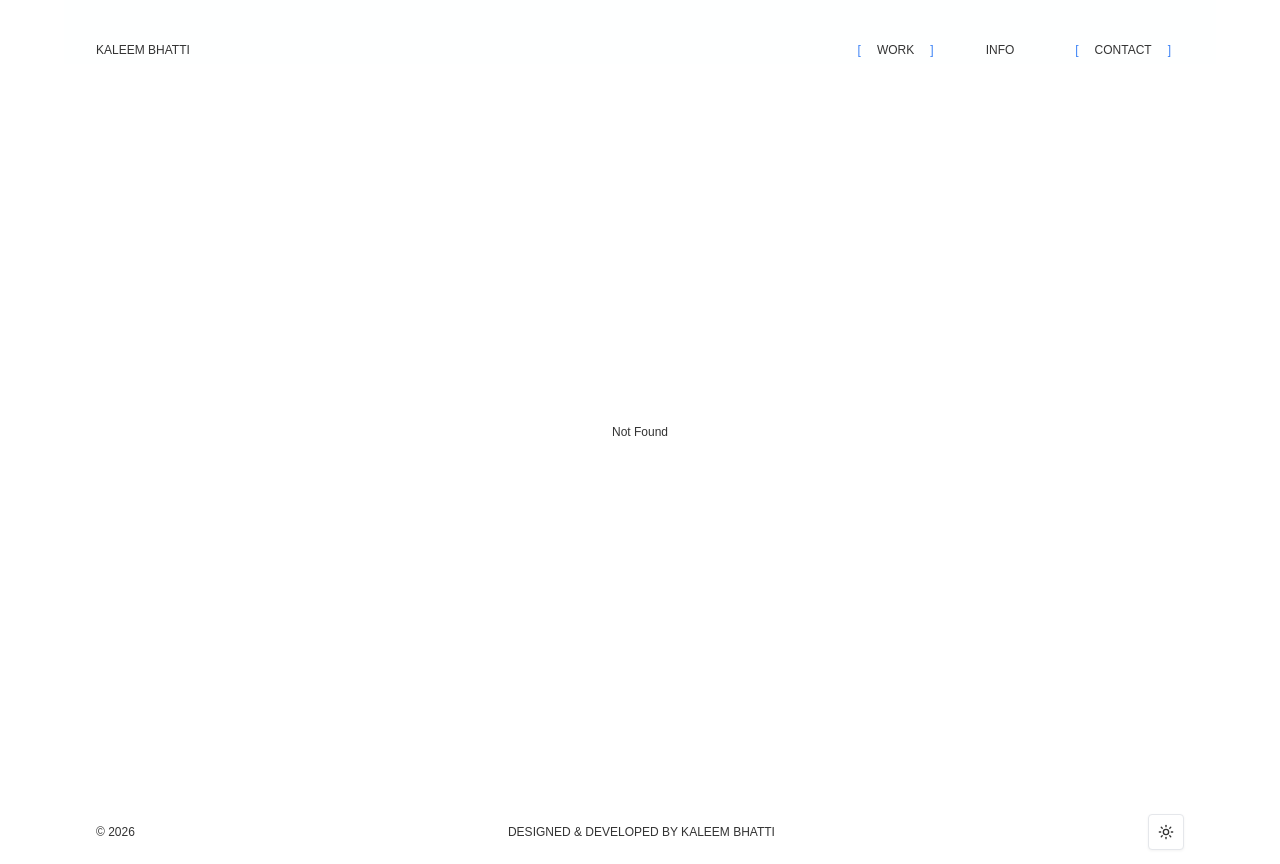
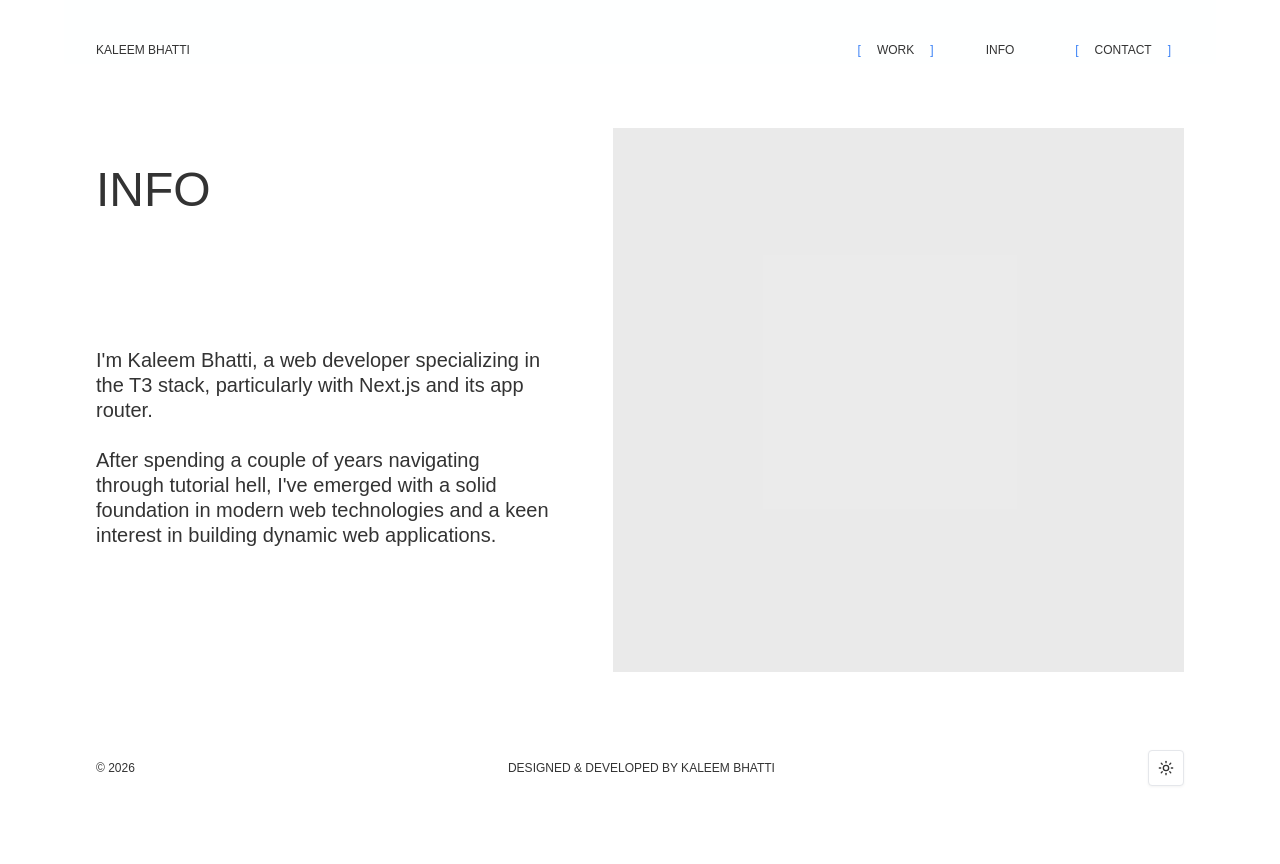
Before and after one commit to webdevkaleem/portfolio, a Next.js app: page /info in a window 1280 px wide. Before the commit this address had no page. After the commit the page ends 800 px from the top, so only its background shows below. Built offline with nearby package versions, Linux system fonts and the light colour scheme; a web font is replaced by a local one.

Commit message:
feat: created a stock info page

```diff
--- /dev/null
+++ b/app/info/page.tsx
@@ -0,0 +1,27 @@
+import PageWrapper from "@/components/page-wrapper";
+
+export default function InfoPage() {
+  return (
+    <PageWrapper>
+      <div className="min-h-[calc(100vh-128px)] flex flex-col md:flex-row gap-8 md:gap-16 py-16 text-xs">
+        {/* Left Column - Project Info */}
+        <div className="flex flex-col justify-between md:w-5/12 md:sticky md:top-16 md:self-start md:py-8 gap-8 md:gap-32">
+          <h1 className="text-5xl leading-tight break-all">INFO</h1>
+          <p className="text-xl leading-tight">
+            I'm Kaleem Bhatti, a web developer specializing in the T3 stack,
+            particularly with Next.js and its app router. <br />
+            <br />
+            After spending a couple of years navigating through tutorial hell,
+            I've emerged with a solid foundation in modern web technologies and
+            a keen interest in building dynamic web applications.
+          </p>
+        </div>
+
+        {/* Right Column - Scrollable Project Gallery */}
+        <div className="flex-1">
+          <div className="min-h-96 h-full w-full bg-foreground/10"></div>
+        </div>
+      </div>
+    </PageWrapper>
+  );
+}
```
